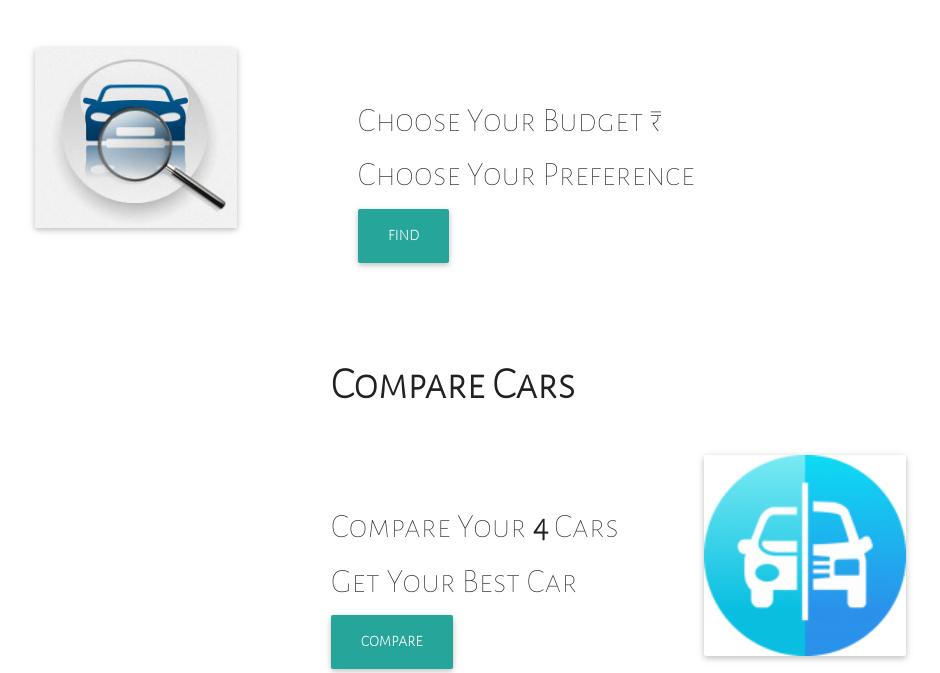
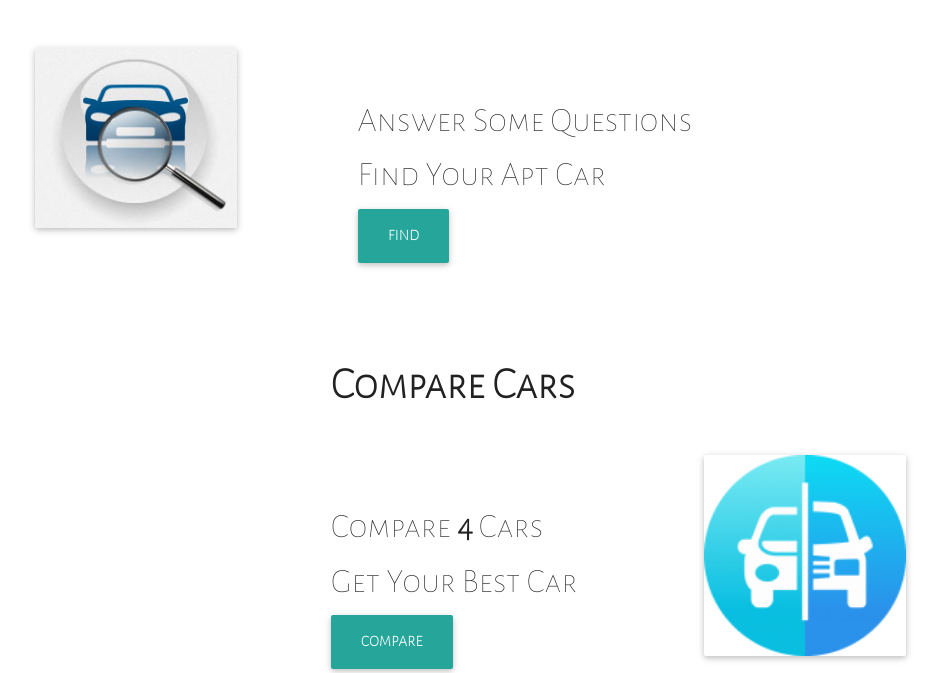
Before and after one commit to scriptonist/GaadiNation, a Flask app: page /home in a window 1280 px wide. Shown: the part 864-1537 px from the top of the page, without its empty margins (168-1108 px from the left). Run offline with Flask 2, Linux system fonts and the light colour scheme; some libraries are stand-ins or nearby versions; some web fonts are replaced.

Commit message:
Made Changes to Writing for find and Compare
Have a look and then merge

```diff
--- a/app/templates/home.html
+++ b/app/templates/home.html
@@ -95,8 +95,8 @@
                     </div>
                 </div>
                 <div class="col s5 m6 l5" style="margin-left:11%;margin-top:5%;">
-                    <h4 class="left-align" style="font-family:Alegreya Sans SC">Choose Your Budget &#8377;</h4>
-                    <h4 class="left-align" style="font-family:Alegreya Sans SC">Choose Your Preference</h4>
+                    <h4 class="left-align" style="font-family:Alegreya Sans SC">Answer Some Questions</h4>
+                    <h4 class="left-align" style="font-family:Alegreya Sans SC">Find Your Apt Car</h4>
                     <a href="/recomendation/" class="waves-effect center-align waves-light btn-large" style="font-family:Alegreya Sans SC;"><b>Find</b></a>
                 </div>
             </div>
@@ -109,7 +109,7 @@
             </div>
             <div class="row container">
                 <div class="col s5 m6 l5" style="margin-left:33%;margin-top:5%;">
-                    <h4 class="left-align" style="font-family:Alegreya Sans SC">Compare Your <b>4</b> Cars</h4>
+                    <h4 class="left-align" style="font-family:Alegreya Sans SC">Compare <b>4</b> Cars</h4>
                     <h4 class="left-align" style="font-family:Alegreya Sans SC">Get Your Best Car</h4>
                     <a href="/compare/" class="waves-effect center-align waves-light btn-large" style="font-family:Alegreya Sans SC;"><b>Compare</b></a>
                 </div>
```
